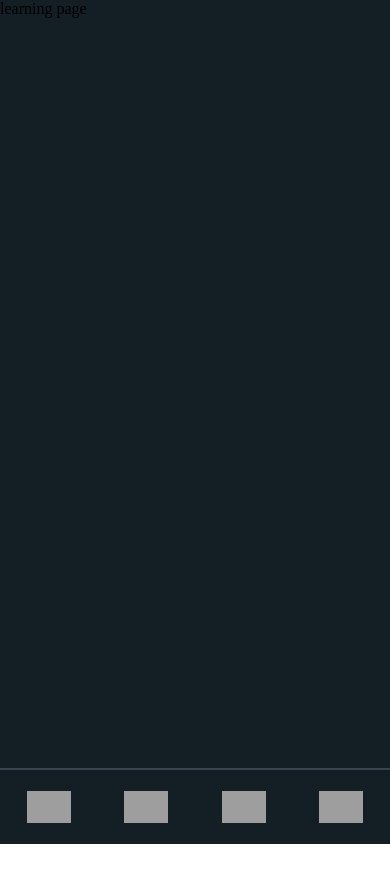
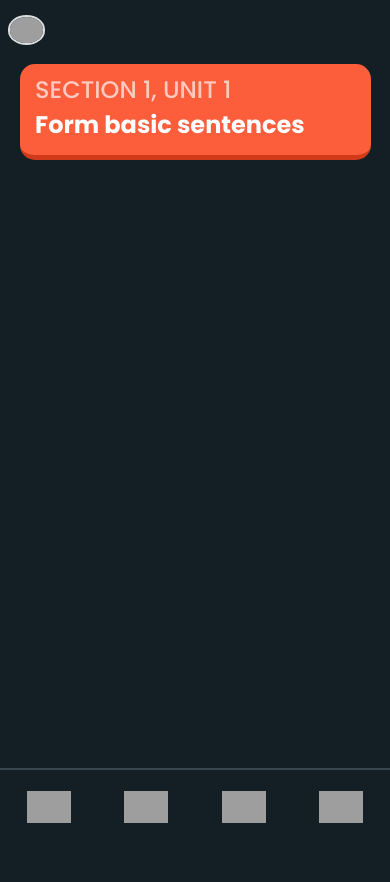
Before and after one commit to vitygo/language-learning-app, a React (Vite) app: page /dashboard/learn in a window 390 px wide. Shown: the top 882 px of the page. Before the commit the page ends 844 px from the top, so only its background shows below. Built offline with nearby package versions, Linux system fonts and the light colour scheme; grey boxes are pictures that could not be loaded.

Commit message:
add learning section for mobile

```diff
--- a/src/components/Hero.css
+++ b/src/components/Hero.css
@@ -74,6 +74,11 @@
     text-decoration: none;
     color: white;
 
+
+}
+
+.btn__link{
+    width: 100% !important;
 }
 
 .buttons__btn--white{
--- a/src/components/Hero.jsx
+++ b/src/components/Hero.jsx
@@ -11,7 +11,7 @@ export default function Hero() {
         <h1>English Made Simple Practice Every Day</h1>
         <div className="hero__buttons">
           <button className="buttons__btn">
-            <Link to="/language">GET STARTED</Link>
+            <Link className='btn__link' to="/language">GET STARTED</Link>
           </button>
           <button className="buttons__btn buttons__btn--white">SOME BUTTON</button>
         </div>
--- a/src/components/LanguageOption.jsx
+++ b/src/components/LanguageOption.jsx
@@ -1,33 +1,44 @@
-import "./LanguageOption.css"
-import {Link} from 'react-router-dom'
-import {useSelector, useDispatch} from 'react-redux'
-import {changeLanguage} from '../store/languageSlice'
+import "./LanguageOption.css";
+import { Link } from "react-router-dom";
+import { useSelector, useDispatch } from "react-redux";
+import { changeLanguage } from "../store/languageSlice";
 
-export default function LanguageOption(){
-
-
+export default function LanguageOption() {
+  const languages = {
+    english: { languageName: "english", img: "./eng-flag.png" },
+    polish: { languageName: "polish", img: "./pl-flag.png" },
+    ukrainian: { languageName: "ukrainian", img: "./ua-flag.png" },
+  };
   return (
     <div className="language-options">
       <h1>Choose language</h1>
       <div className="language-options__grid">
-                <LanguageCard languageProp='english'/>
-                <LanguageCard languageProp='polish'/>
-                <LanguageCard languageProp='ukrainian'/>
+        {Object.entries(languages).map(([key, lang]) => (
+          <LanguageCard key={key} languageProp={lang} />
+        ))}
       </div>
     </div>
-    )
+  );
 }
 
-export function LanguageCard({languageProp}){
-    const language = useSelector((state) => state.language.value);
+export function LanguageCard({ languageProp }) {
+  const language = useSelector((state) => state.language);
   const dispatch = useDispatch();
 
-    return(
+  return (
     <div className="language-card">
-        <Link to='/dashboard' className="" onClick={() => dispatch(changeLanguage(languageProp))}>
-            <img src='eng-flag.png' className='language-card__flag-img' alt=''/>
-            <h2>{languageProp}</h2>
+      <Link
+        to="/dashboard"
+        className=""
+        onClick={() => dispatch(changeLanguage(languageProp))}
+      >
+        <img
+          src={languageProp.img}
+          className="language-card__flag-img"
+          alt=""
+        />
+        <h2>{languageProp.languageName}</h2>
       </Link>
     </div>
-    )
+  );
 }
--- a/src/pages/LearningPage.css
+++ b/src/pages/LearningPage.css
@@ -1,5 +1,56 @@
 .learning-page{
-    height: 100vh;
+    height: 1000vh;
     width: 100%;
     background: rgb(19 31 36);
 }
+
+.learing-page__header{
+    width: 100%;
+    height: auto;
+    position: fixed;
+    display: flex;
+    flex-direction: column;
+    align-items: center;
+}
+
+.header__info{
+    width: 100%;
+    height: 4rem;
+}
+
+.header__unit-badge{
+    width: 90%;
+    height: 6rem;
+    border-radius: 15px;
+    background: #fc5d3b;
+    border-bottom: 5px solid #d13a18;
+    font-family: "Poppins", sans-serif;
+    padding: 2% 4%;
+
+
+}
+
+.unit-badge__number{
+    color: rgba(255, 255, 255, 0.674);
+    font-size: 1.5rem;
+    font-weight: 500;
+
+}
+.header__info{
+    display: flex;
+    align-items: center;
+    padding: 2%;
+
+}
+
+.unit-badge__name{
+    color: white;
+    font-size: 1.5rem;
+}
+
+.info__language-img{
+    width: 10%;
+    height: auto;
+    border-radius: 50%;
+    border: 2px solid rgba(255, 255, 255, 0.849);
+}
--- a/src/pages/LearningPage.jsx
+++ b/src/pages/LearningPage.jsx
@@ -1,5 +1,24 @@
 import "./LearningPage.css";
+import { useSelector } from "react-redux";
+import { useState, useEffect } from "react";
 
 export default function LearningPage() {
-  return <div className="learning-page">learning page</div>;
+  const language = useSelector((state) => state.language.value);
+
+
+  return (
+    <div className="learning-page">
+      <div className="learing-page__header">
+        <div className="header__info">
+          <div className="info__language">
+            <img src={language.img} className="info__language-img" />
+          </div>
+        </div>
+        <div className="header__unit-badge">
+          <h1 className="unit-badge__number">SECTION 1, UNIT 1</h1>
+          <h3 className="unit-badge__name">Form basic sentences</h3>
+        </div>
+      </div>
+    </div>
+  );
 }
--- a/src/store/languageSlice.js
+++ b/src/store/languageSlice.js
@@ -1,14 +1,16 @@
 import { createSlice } from "@reduxjs/toolkit";
 
 const initialState = {
-  value: "english",
+  value: { languageName: "english", img: "./eng-flag.png" },
 };
 
 const languageSlice = createSlice({
   name: "language",
   initialState,
   reducers: {
-    changeLanguage: (state, action) => {state.value = action.payload},
+    changeLanguage: (state, action) => {
+      state.value = action.payload;
+    },
   },
 });
 
```
Also changed, not shown: public/pl-flag.png (added), public/ua-flag.png (added). Lines whose indentation alone changed are shown as unchanged.
